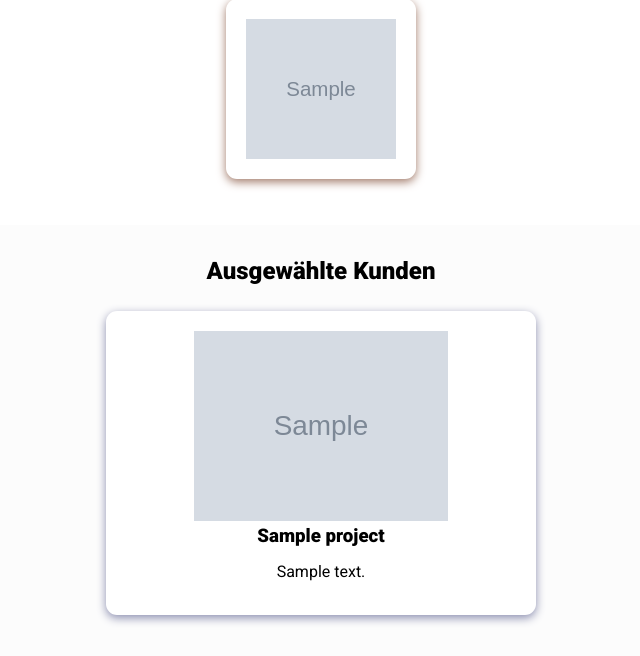
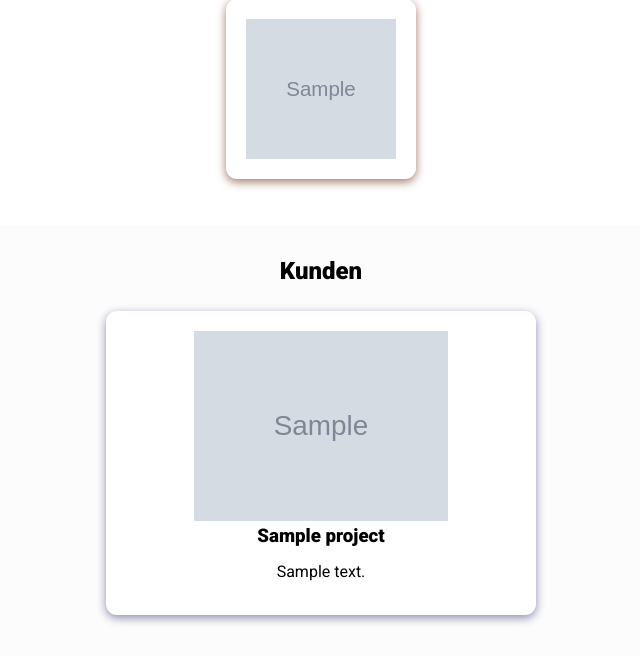
Before and after one commit to VandaFarsad/portfolio, a Django app: template portfolio/templates/index.html in a window 1280 px wide. Shown: the part 879-1535 px from the top of the page, without its empty margins (319-959 px from the left). Run offline with Django 3.2, Linux system fonts and the light colour scheme; the template is opened without the code that fills it: most values are stand-ins (such as "Sample title", 1, 10 or a date in 2020); grey boxes marked "Sample" are stand-in pictures.

```diff
--- a/portfolio/templates/index.html
+++ b/portfolio/templates/index.html
@@ -61,7 +61,7 @@
     <!-- Projects section -->
     {% if projects %}
     <section class="projects" id="projects">
-        <h2 class="projects-title">Ausgewählte Kunden</h2>
+        <h2 class="projects-title">Kunden</h2>
 
         {% for project_block in projects %}
         <div class="projects-container">
```
Also changed, not shown: README.md (added).
